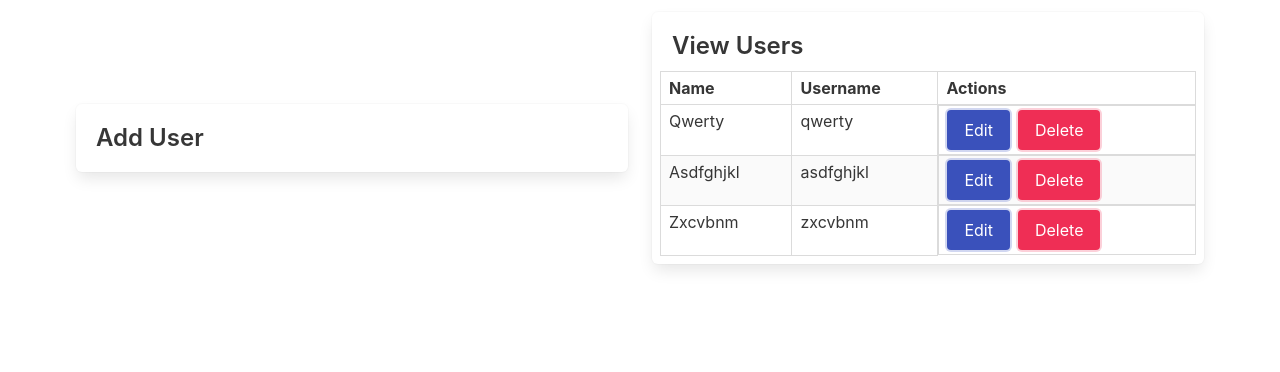
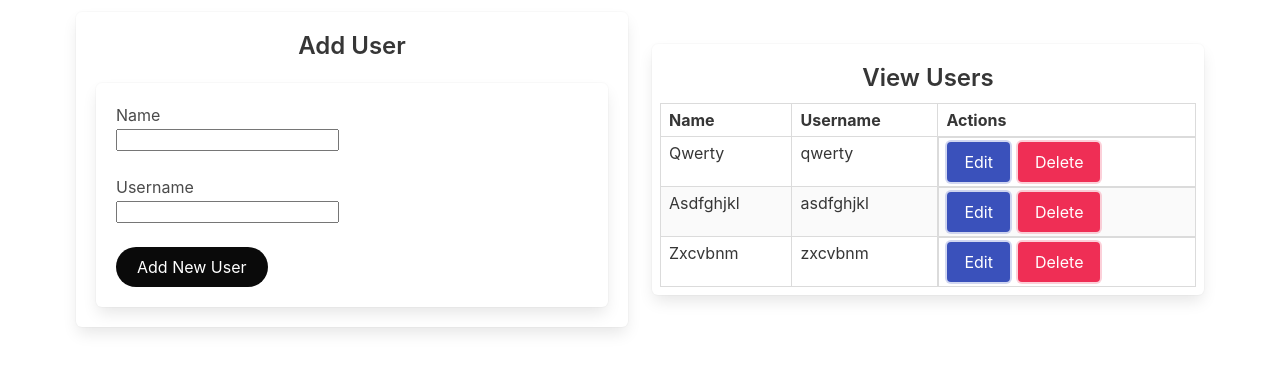
Before and after one commit to paulamariebinongo25/myCRUDAPP, a React (Create React App) app: page / in a window 1280 px wide. Shown: the top 372 px of the page. Built offline with nearby package versions, Linux system fonts and the light colour scheme.

Commit message:
Add folder for forms with a file name AddUserForm.js and add functionality to it

```diff
--- a/src/App.css
+++ b/src/App.css
@@ -1,3 +1,8 @@
+.bar-column {
+  background-color: red;
+  /* padding-right: 500px; */
+}
+
 /* .App {
   text-align: center;
 }
--- a/src/App.js
+++ b/src/App.js
@@ -3,6 +3,7 @@ import "./App.css";
 import "bulma/css/bulma.css";
 
 import UserTable from "./components/tables/UserTable";
+import AddUserForm from "./components/forms/AddUserForm";
 
 const App = () => {
   const usersData = [
@@ -12,18 +13,25 @@ const App = () => {
   ];
 
   const [users, setUsers] = useState(usersData);
+  const addUser = user => {
+    user.id = users.length + 1;
+    setUsers([...users, user]);
+  };
 
   return (
     <div className="container is-centered">
       <div className="level">
         <div className="column">
           <div className="box">
-            <span className="title is-4">Add User</span>
+            <div className="title is-4 has-text-centered">Add User</div>
+            <div className="columns">
+              <AddUserForm addUser={addUser} />
+            </div>
           </div>
         </div>
         <div className="column">
           <div className="box">
-            <div className="title is-4">View Users</div>
+            <div className="title is-4 has-text-centered">View Users</div>
             <div className="columns">
               <UserTable users={users} />
             </div>
--- /dev/null
+++ b/src/components/forms/AddUserForm.jsx
@@ -0,0 +1,65 @@
+import React, { useState } from "react";
+
+const AddUserForm = props => {
+  const initialFormState = { id: null, name: "", username: "" };
+  const [user, setUser] = useState(initialFormState);
+
+  const handleInputChange = e => {
+    const { name, value } = e.target;
+
+    setUser({ ...user, [name]: value });
+  };
+
+  const handleSubmit = e => {
+    e.preventDefault();
+    if (!user.name || !user.username) return;
+
+    props.addUser(user);
+    setUser(initialFormState);
+  };
+
+  return (
+    <form className="column is-mobile" onSubmit={handleSubmit}>
+      <div className="box">
+        <div className="level">
+          <div className="field">
+            <label>Name</label>
+            <div className="control">
+              <input
+                type="text"
+                name="name"
+                value={user.name}
+                onChange={handleInputChange}
+              />
+            </div>
+          </div>
+        </div>
+
+        <div className="level">
+          <div className="field">
+            <label>Username</label>
+            <div className="control">
+              <input
+                type="text"
+                name="username"
+                value={user.username}
+                onChange={handleInputChange}
+              />
+            </div>
+          </div>
+        </div>
+        <div className="level">
+          <div className="field">
+            <div className="control">
+              <button className="button is-rounded is-black">
+                Add New User
+              </button>
+            </div>
+          </div>
+        </div>
+      </div>
+    </form>
+  );
+};
+
+export default AddUserForm;
```
